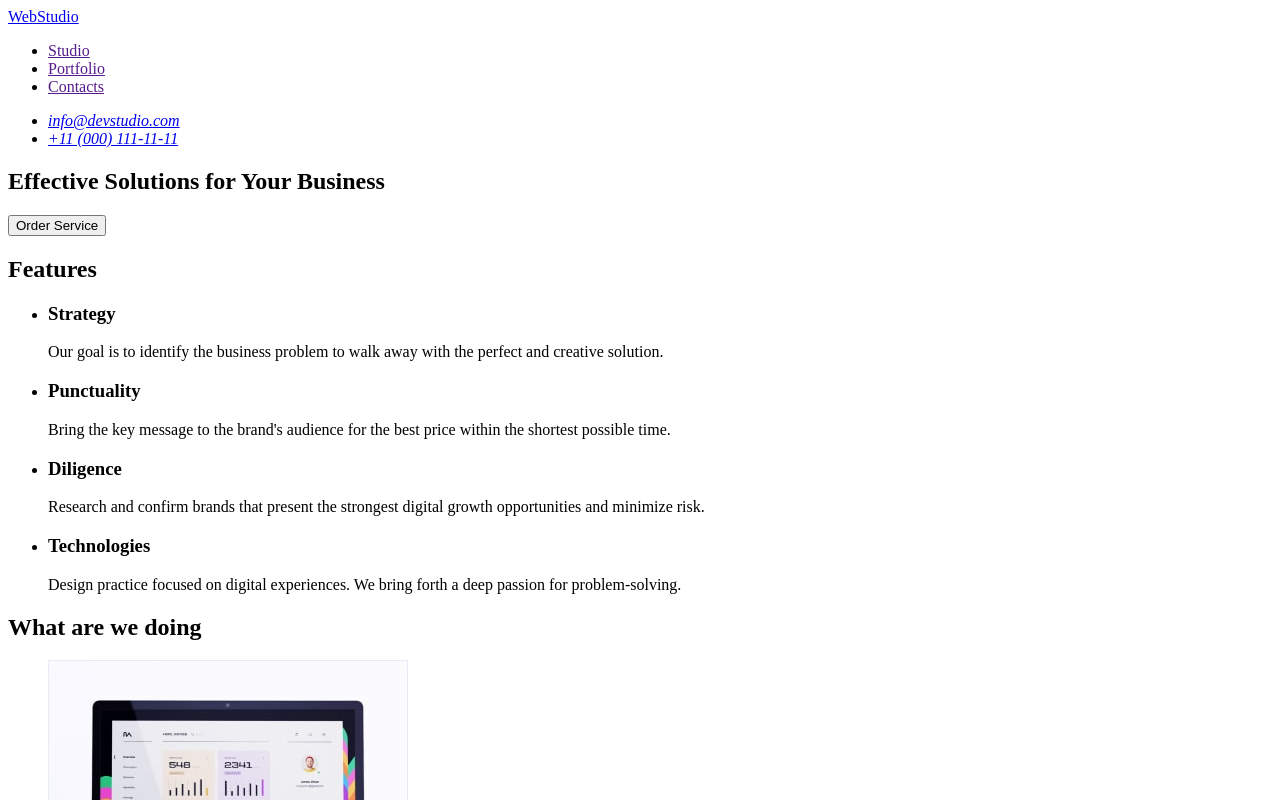
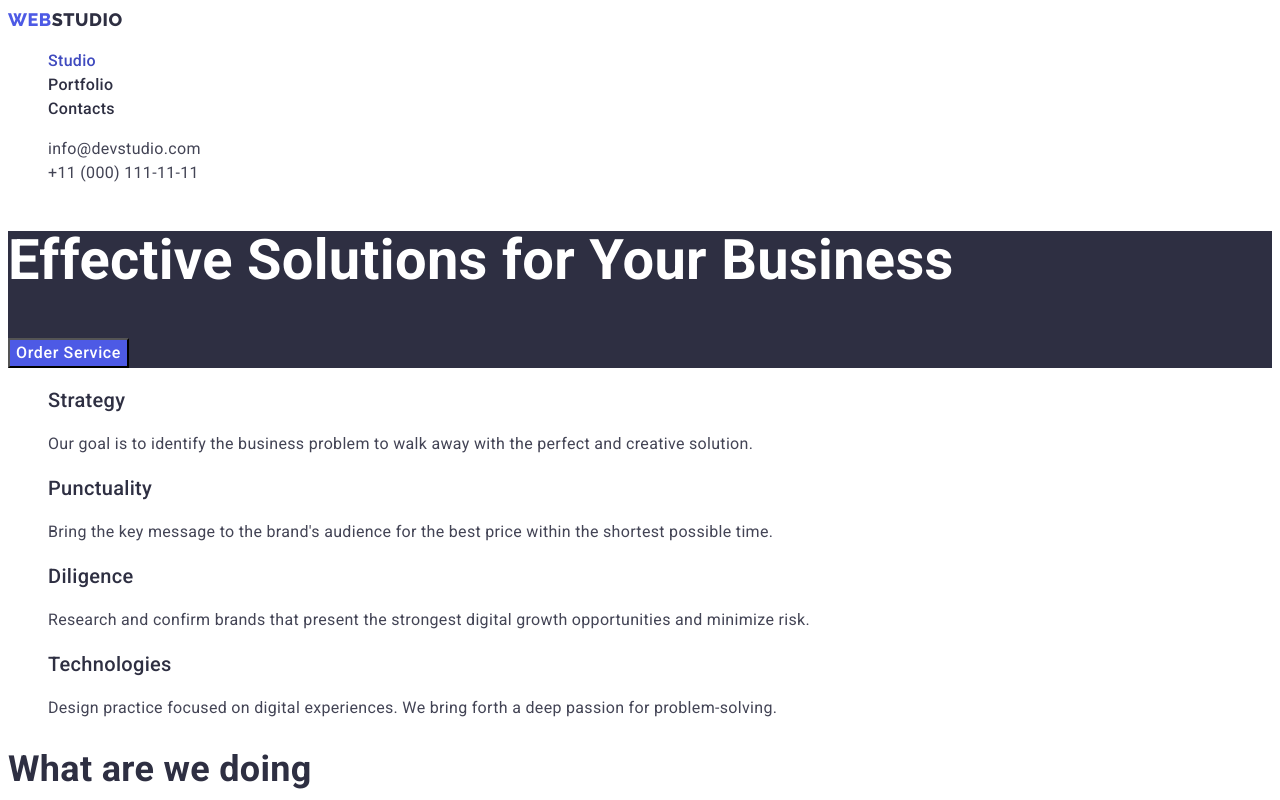
Before and after one commit to amosovandrey/goit-markup-hw-02, a plain HTML site: page index.html in a window 1280 px wide. Shown: the top 800 px of the page. Drawn offline with Linux system fonts and the light colour scheme.

Commit message:
done css for index.html

```diff
--- a/css/styles.css
+++ b/css/styles.css
@@ -0,0 +1,166 @@
+:root {
+  --primary-brand-color: #4d5ae5;
+  --pressed-state-color: #404bbf;
+  --dark-color: #2e2f42;
+  --success-color: #31d0aa;
+  --text-color: #434455;
+  --subtle-text-color: #8e8f99;
+  --accent-color: #e7e9fc;
+  --light-color: #f4f4fd;
+  --modal-overlay-color: rgba(46, 47, 66, 0.4);
+  --hero-background-color: rgba(46, 47, 66, 0.7);
+  --title-white-color: #ffffff;
+}
+/*  main-text-color: --text-color: #434455;
+    headline-color: --dark-color: #2e2f42;
+    brand-color: --primary-brand-color: #4d5ae5;
+    hover-focus-current color: --pressed-state-color: #404bbf;
+ */
+
+body {
+  font-family: 'Roboto', sans-serif;
+  font-size: 16px;
+  line-height: 1.5;
+  letter-spacing: 0.02em;
+
+  color: var(--text-color);
+}
+
+.link {
+  text-decoration: none;
+}
+
+.list {
+  list-style: none;
+}
+
+.visually-hidden {
+  position: absolute;
+  white-space: nowrap;
+  width: 1px;
+  height: 1px;
+  overflow: hidden;
+  border: 0;
+  padding: 0;
+  clip: rect(0 0 0 0);
+  clip-path: inset(50%);
+  margin: -1px;
+}
+
+/* ------------- INDEX.HTML ------------- */
+
+/* ------------- HEADER ------------- */
+
+/* ------------- NAV ------------- */
+
+.header-logo {
+  font-family: 'Raleway';
+  font-weight: 800;
+  font-size: 18px;
+  line-height: 1.33;
+
+  letter-spacing: 0.03em;
+  text-transform: uppercase;
+
+  color: var(--dark-color);
+}
+.logo-accent {
+  color: var(--primary-brand-color);
+}
+.header-list-link {
+  font-weight: 500;
+
+  letter-spacing: inherit;
+
+  color: var(--dark-color);
+}
+
+.header-list-link:hover,
+.header-list-link:focus,
+.header-list-link.current {
+  color: var(--pressed-state-color);
+}
+
+/* ------------- CONTACTS ------------- */
+
+.header-contacts {
+  font-style: normal;
+
+  color: inherit;
+}
+
+/* ------------- HERO ------------- */
+
+.hero {
+  background-color: var(--dark-color);
+}
+.hero-title {
+  font-weight: 700;
+  font-size: 56px;
+  line-height: 1.07;
+
+  color: var(--title-white-color);
+}
+.hero-btn {
+  font-family: inherit;
+  font-style: normal;
+  font-weight: 500;
+  font-size: 16px;
+  line-height: 1.5;
+
+  letter-spacing: 0.04em;
+
+  color: var(--title-white-color);
+  background-color: var(--primary-brand-color);
+}
+
+.hero-btn:hover,
+.hero-btn:focus {
+  background-color: var(--pressed-state-color);
+}
+
+/* ------------- FEATURES ------------- */
+
+.list-title {
+  font-weight: 500;
+  font-size: 20px;
+  line-height: 1.2;
+
+  color: var(--dark-color);
+}
+
+/* ------------- DESCRIPTION ------------- */
+
+.section-title {
+  font-weight: 700;
+  font-size: 36px;
+  line-height: 1.11;
+
+  color: var(--dark-color);
+}
+
+/* ------------- TEAM ------------- */
+
+/* ------------- FOOTER ------------- */
+
+.footer {
+  background-color: var(--dark-color);
+}
+.footer-logo {
+  font-family: 'Raleway';
+  font-weight: 800;
+  font-size: 18px;
+  line-height: 1.33;
+
+  letter-spacing: 0.03em;
+  text-transform: uppercase;
+
+  color: var(--light-color);
+}
+.logo-accent {
+  color: var(--primary-brand-color);
+}
+
+.footer-text {
+  color: var(--accent-color);
+}
--- a/index.html
+++ b/index.html
@@ -5,78 +5,106 @@
     <meta http-equiv="X-UA-Compatible" content="IE=edge" />
     <meta name="viewport" content="width=device-width, initial-scale=1.0" />
     <title>Studio</title>
+    <link rel="preconnect" href="https://fonts.googleapis.com" />
+    <link rel="preconnect" href="https://fonts.gstatic.com" crossorigin />
+    <link
+      href="https://fonts.googleapis.com/css2?family=Raleway:wght@800&family=Roboto:wght@400;500;700;900&display=swap"
+      rel="stylesheet"
+    />
     <link rel="stylesheet" href="./css/styles.css" />
   </head>
   <body>
-    <!-- Header -->
+    <!-- HEADER -->
 
     <header>
-      <!-- Navigation -->
+      <!-- NAV -->
 
       <nav>
-        <!-- Logo -->
+        <!-- LOGO -->
 
-        <a href="./index.html">WebStudio</a>
+        <a class="header-logo link" href="./index.html"
+          ><span class="logo-accent">Web</span>Studio</a
+        >
 
-        <ul>
+        <ul class="header-list list">
           <li>
-            <a href="" target="_blank">Studio</a>
+            <a
+              class="header-list-link link current"
+              href="./index.html"
+              target="_blank"
+              >Studio</a
+            >
           </li>
           <li>
-            <a href="" target="_blank">Portfolio</a>
+            <a
+              class="header-list-link link"
+              href="./portfolio.html"
+              target="_blank"
+              >Portfolio</a
+            >
           </li>
           <li>
-            <a href="" target="_blank">Contacts</a>
+            <a class="header-list-link link" href="" target="_blank"
+              >Contacts</a
+            >
           </li>
         </ul>
       </nav>
 
-      <!-- Contacts -->
+      <!-- CONTACTS -->
       <address>
-        <ul>
-          <li><a href="mailto:info@devstudio.com">info@devstudio.com</a></li>
-          <li><a href="tel:+110001111111">+11 (000) 111-11-11</a></li>
+        <ul class="list">
+          <li>
+            <a class="header-contacts link" href="mailto:info@devstudio.com"
+              >info@devstudio.com</a
+            >
+          </li>
+          <li>
+            <a class="header-contacts link" href="tel:+110001111111"
+              >+11 (000) 111-11-11</a
+            >
+          </li>
         </ul>
       </address>
     </header>
 
     <main>
-      <!-- Hero -->
+      <!-- HERO -->
 
-      <section>
-        <h1>Effective Solutions for Your Business</h1>
-        <button type="button">Order Service</button>
+      <section class="hero">
+        <h1 class="hero-title">Effective Solutions for Your Business</h1>
+        <button type="button" class="hero-btn">Order Service</button>
       </section>
 
-      <!-- Features -->
+      <!-- FEATURES -->
 
       <section>
         <!-- h2 will be hide in css -->
-        <h2>Features</h2>
-        <ul>
+        <h2 class="visually-hidden">Features</h2>
+        <ul class="list">
           <li>
-            <h3>Strategy</h3>
+            <h3 class="list-title">Strategy</h3>
             <p>
               Our goal is to identify the business problem to walk away with the
               perfect and creative solution.
             </p>
           </li>
           <li>
-            <h3>Punctuality</h3>
+            <h3 class="list-title">Punctuality</h3>
             <p>
               Bring the key message to the brand's audience for the best price
               within the shortest possible time.
             </p>
           </li>
           <li>
-            <h3>Diligence</h3>
+            <h3 class="list-title">Diligence</h3>
             <p>
               Research and confirm brands that present the strongest digital
               growth opportunities and minimize risk.
             </p>
           </li>
           <li>
-            <h3>Technologies</h3>
+            <h3 class="list-title">Technologies</h3>
             <p>
               Design practice focused on digital experiences. We bring forth a
               deep passion for problem-solving.
@@ -85,11 +113,11 @@
         </ul>
       </section>
 
-      <!-- What are we doing -->
+      <!-- DESCRIPTION -->
 
       <section>
-        <h2>What are we doing</h2>
-        <ul>
+        <h2 class="section-title">What are we doing</h2>
+        <ul class="list">
           <li>
             <img
               src="./images/monitor-min.jpg"
@@ -117,11 +145,11 @@
         </ul>
       </section>
 
-      <!-- Team -->
+      <!-- TEAM -->
 
       <section>
-        <h2>Our Team</h2>
-        <ul>
+        <h2 class="section-title">Our Team</h2>
+        <ul class="list">
           <li>
             <img
               src="./images/team-card-photo-1-min.jpg"
@@ -129,7 +157,7 @@
               width="264"
               height="260"
             />
-            <h3>Mark Guerrero</h3>
+            <h3 class="list-title">Mark Guerrero</h3>
             <p>Product Designer</p>
           </li>
           <li>
@@ -139,7 +167,7 @@
               width="264"
               height="260"
             />
-            <h3>Tom Ford</h3>
+            <h3 class="list-title">Tom Ford</h3>
             <p>Frontend Developer</p>
           </li>
           <li>
@@ -149,7 +177,7 @@
               width="264"
               height="260"
             />
-            <h3>Camila Garcia</h3>
+            <h3 class="list-title">Camila Garcia</h3>
             <p>Marketing</p>
           </li>
           <li>
@@ -159,7 +187,7 @@
               width="264"
               height="260"
             />
-            <h3>Daniel Wilson</h3>
+            <h3 class="list-title">Daniel Wilson</h3>
             <p>UI Designer</p>
           </li>
         </ul>
@@ -168,14 +196,16 @@
 
     <!-- Footer -->
 
-    <footer>
+    <footer class="footer">
       <!-- Logo -->
 
-      <a href="./index.html">WebStudio</a>
+      <a class="footer-logo link" href="./index.html"
+        ><span class="logo-accent">Web</span>Studio</a
+      >
 
       <!-- goals description -->
 
-      <p>
+      <p class="footer-text">
         Increase the flow of customers and sales for your business with digital
         marketing & growth solutions.
       </p>
```
Also changed, not shown: portfolio.html (+2 -2 lines), .prettierrc.json (added), 1 other file.
